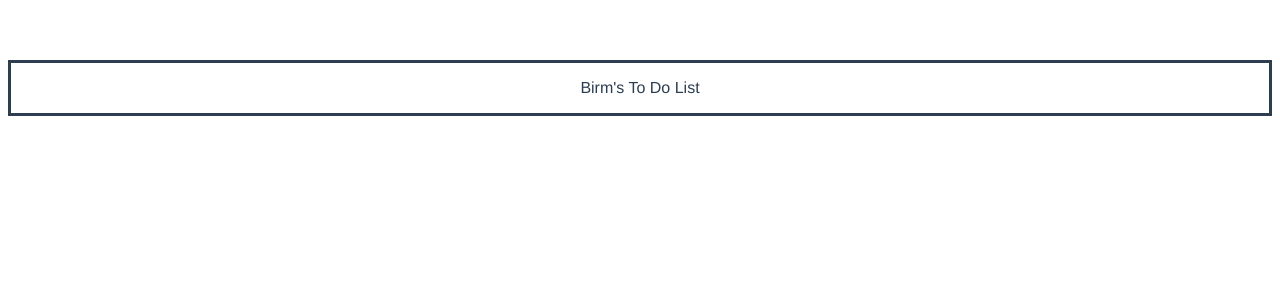
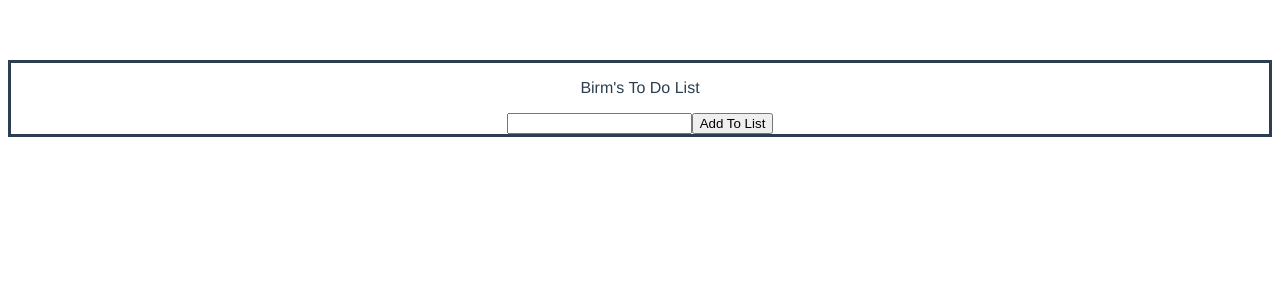
Before and after one commit to waiscodes/Vue-tdl-localstorage, a Vue app: page / in a window 1280 px wide. Shown: the top 300 px of the page. Built offline with nearby package versions, Linux system fonts and the light colour scheme.

Commit message:
added a form

```diff
--- a/src/components/ToDoList.vue
+++ b/src/components/ToDoList.vue
@@ -1,6 +1,11 @@
 <template>
   <div class="tdl">
     <p>{{ yourName }}'s To Do List</p>
+    <form>
+      <label for="input"></label>
+      <input type="text" name="input" id="input" />
+      <input type="submit" value="Add To List" />
+    </form>
   </div>
 </template>
 
```
